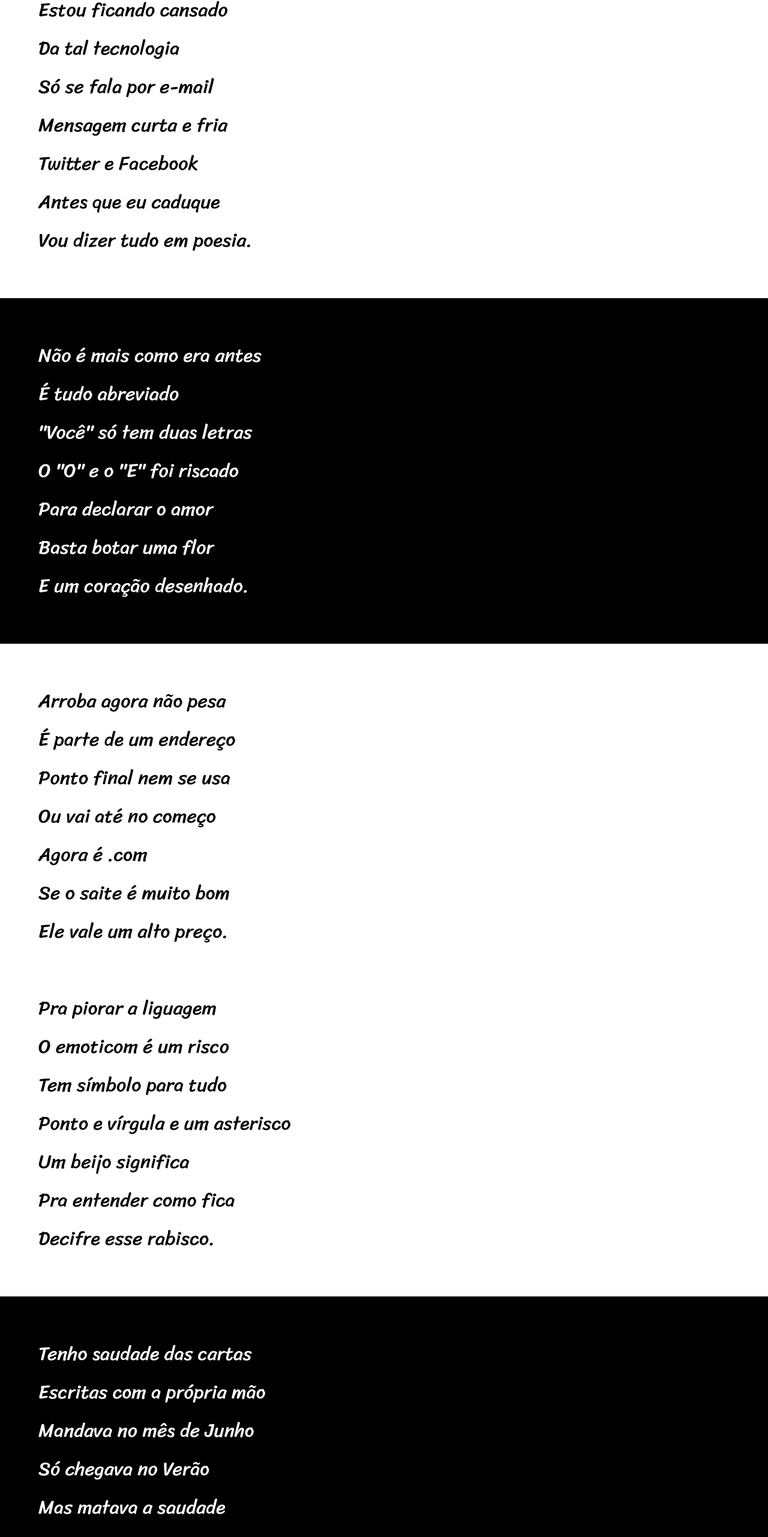
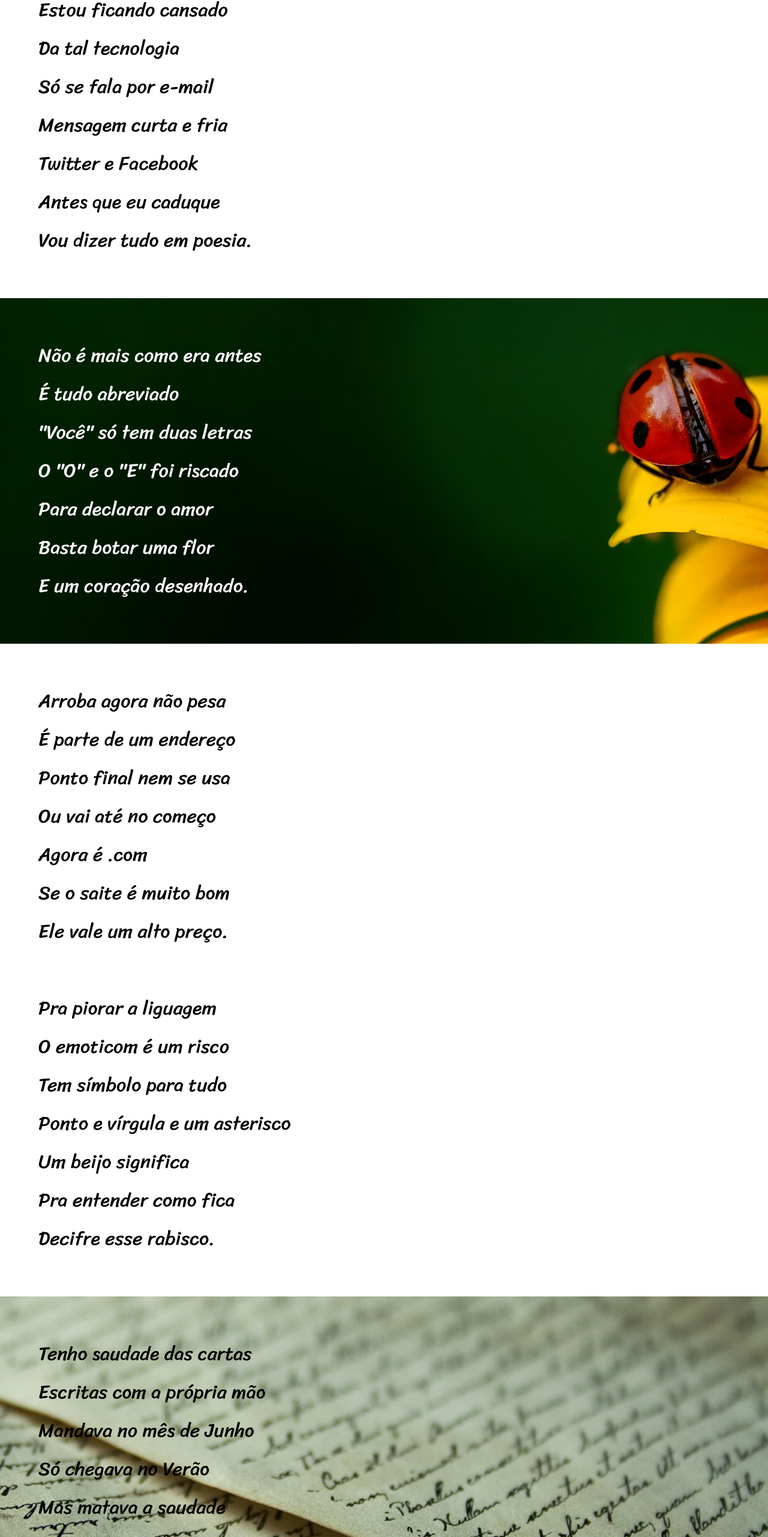
Before and after one commit to icaro-soares/projeto-cordel, a plain HTML site: page index.html in a window 1280 px wide. Shown: the part 238-2800 px from the top of the page at 60% size. Drawn offline with Linux system fonts and the light colour scheme.

Commit message:
atualizei style.css

```diff
--- a/index.html
+++ b/index.html
@@ -21,7 +21,7 @@
         Antes que eu caduque <br>
         Vou dizer tudo em poesia.
     </section>
-    <section id="img">
+    <section id="img1">
         Não é mais como era antes <br>
         É tudo abreviado <br>
         "Você" só tem duas letras <br>
@@ -49,7 +49,7 @@
         Decifre esse rabisco.
     </section>
 
-    <section id="img">
+    <section id="img2">
         Tenho saudade das cartas <br>
         Escritas com a própria mão <br>
         Mandava no mês de Junho <br>
--- a/styles/style.css
+++ b/styles/style.css
@@ -43,9 +43,19 @@
     color: black;
 }
 
-#img {
-    background-color: black;
+#img1 {
+    position: relative;
+    background-image: url('../imagens/background001.jpg');
+    background-attachment: fixed;
+    background-position: center left;
     color: white;
+}
+
+#img2 {
+    position: relative;
+    background-image: url('../imagens/background002.jpg');
+    background-attachment: fixed;
+    background-position: center right;
 }
 
 section {
```
